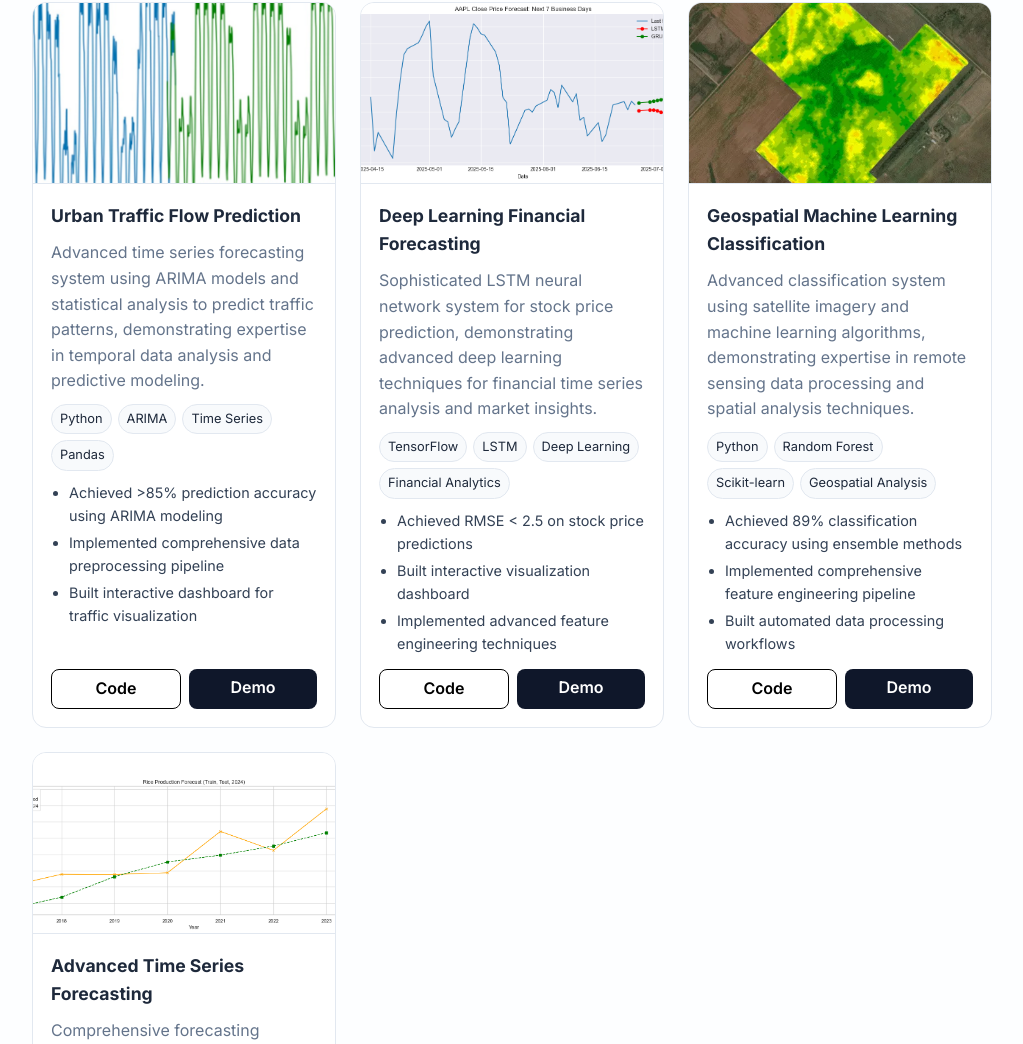
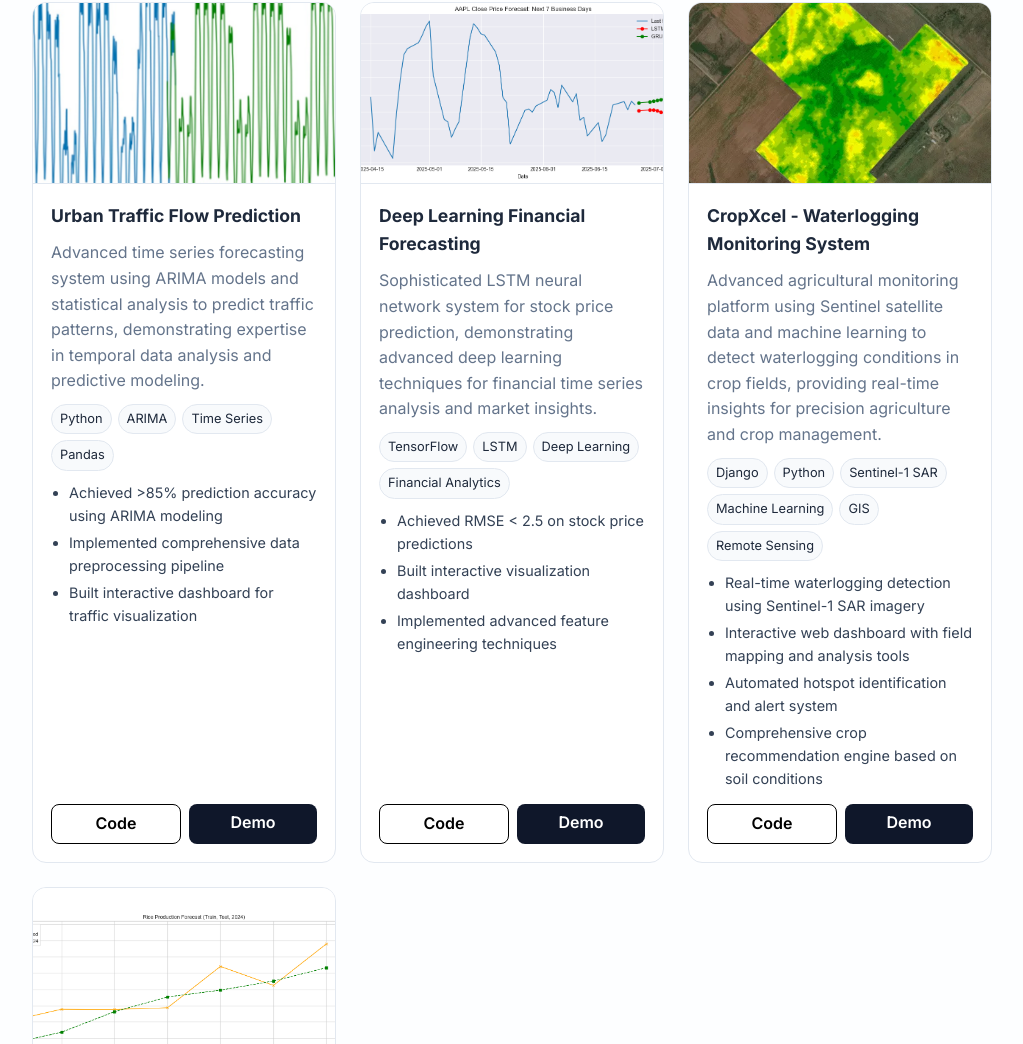
Before and after one commit to KosolCHOU/my-portfolio, a plain HTML site: page index.html in a window 1280 px wide. Shown: the part 2964-4008 px from the top of the page, without its empty margins (128-1151 px from the left). Drawn offline with Linux system fonts and the light colour scheme.

Commit message:
Update CropXcel project with enhanced description and live demo
- Enhanced project title to 'CropXcel - Waterlogging Monitoring System'
- Updated description to highlight agricultural monitoring and precision agriculture
- Added comprehensive technology stack including Django, Sentinel-1 SAR, GIS
- Updated project features with real-time detection and crop recommendations
- Added live demo link to showcase working application
- Improved technical positioning for agricultural technology portfolio

```diff
--- a/index.html
+++ b/index.html
@@ -216,19 +216,20 @@
 
       <!-- Project 3 -->
       <article class="card project-card">
-        <img src="assets/img/waterlogging.png" alt="Machine Learning Classification System with geospatial data analysis">
+        <img src="assets/img/waterlogging.png" alt="CropXcel Waterlogging Monitoring System with Sentinel satellite data">
         <div class="project-body">
-          <h3>Geospatial Machine Learning Classification</h3>
-          <p>Advanced classification system using satellite imagery and machine learning algorithms, demonstrating expertise in remote sensing data processing and spatial analysis techniques.</p>
-          <div class="tags"><span>Python</span><span>Random Forest</span><span>Scikit-learn</span><span>Geospatial Analysis</span></div>
+          <h3>CropXcel - Waterlogging Monitoring System</h3>
+          <p>Advanced agricultural monitoring platform using Sentinel satellite data and machine learning to detect waterlogging conditions in crop fields, providing real-time insights for precision agriculture and crop management.</p>
+          <div class="tags"><span>Django</span><span>Python</span><span>Sentinel-1 SAR</span><span>Machine Learning</span><span>GIS</span><span>Remote Sensing</span></div>
           <ul class="bullets">
-            <li>Achieved 89% classification accuracy using ensemble methods</li>
-            <li>Implemented comprehensive feature engineering pipeline</li>
-            <li>Built automated data processing workflows</li>
+            <li>Real-time waterlogging detection using Sentinel-1 SAR imagery</li>
+            <li>Interactive web dashboard with field mapping and analysis tools</li>
+            <li>Automated hotspot identification and alert system</li>
+            <li>Comprehensive crop recommendation engine based on soil conditions</li>
           </ul>
           <div class="buttons">
-            <a href="https://github.com/KosolCHOU/geospatial-classification" target="_blank" rel="noopener" class="btn ghost">Code</a>
-            <a href="https://kosolchou.github.io/geospatial-demo" target="_blank" rel="noopener" class="btn dark">Demo</a>
+            <a href="https://github.com/KosolCHOU/Waterlogging-Monitoring" target="_blank" rel="noopener" class="btn ghost">Code</a>
+            <a href="https://waterlogging-monitoring.onrender.com" target="_blank" rel="noopener" class="btn dark">Demo</a>
           </div>
         </div>
       </article>
```
